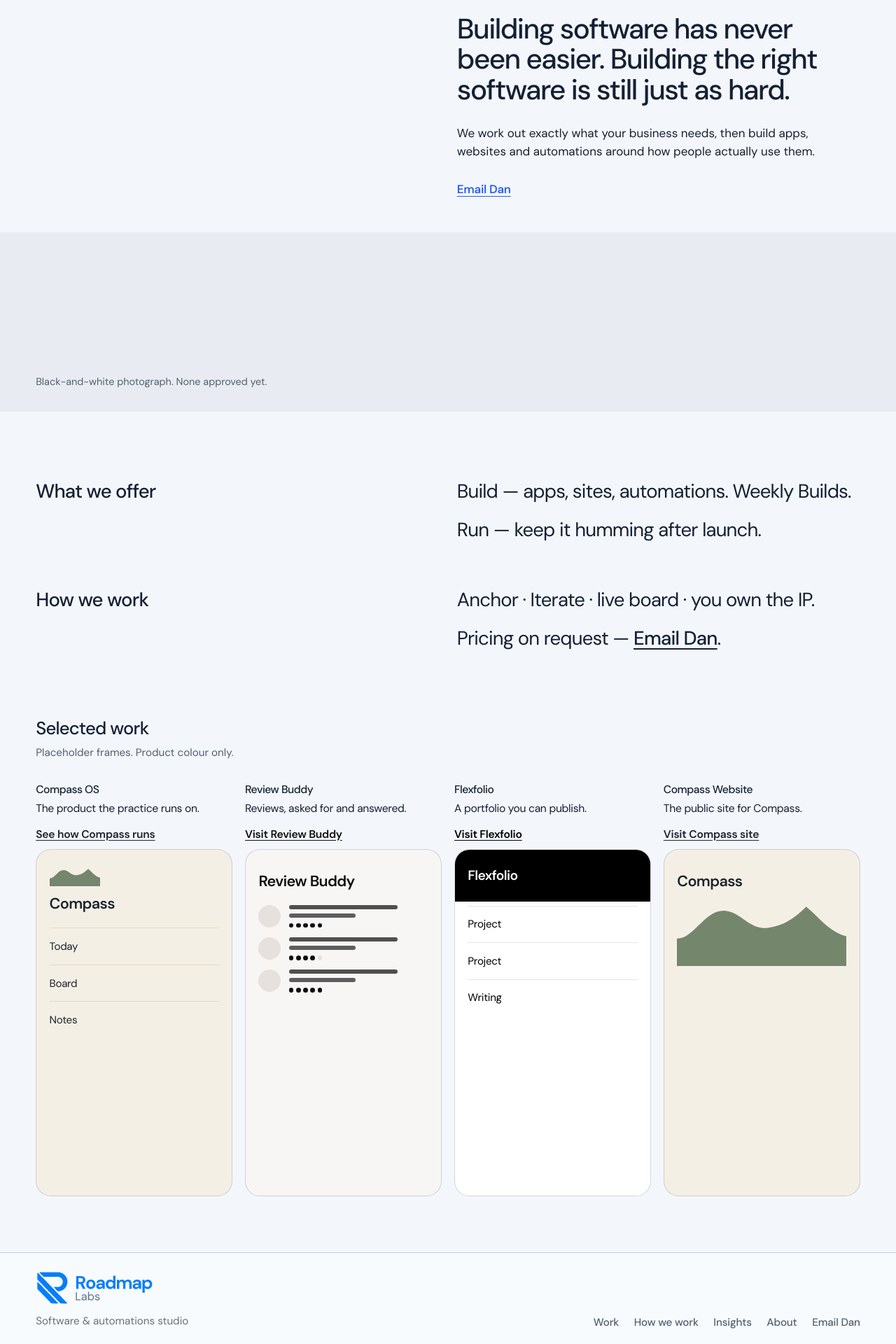
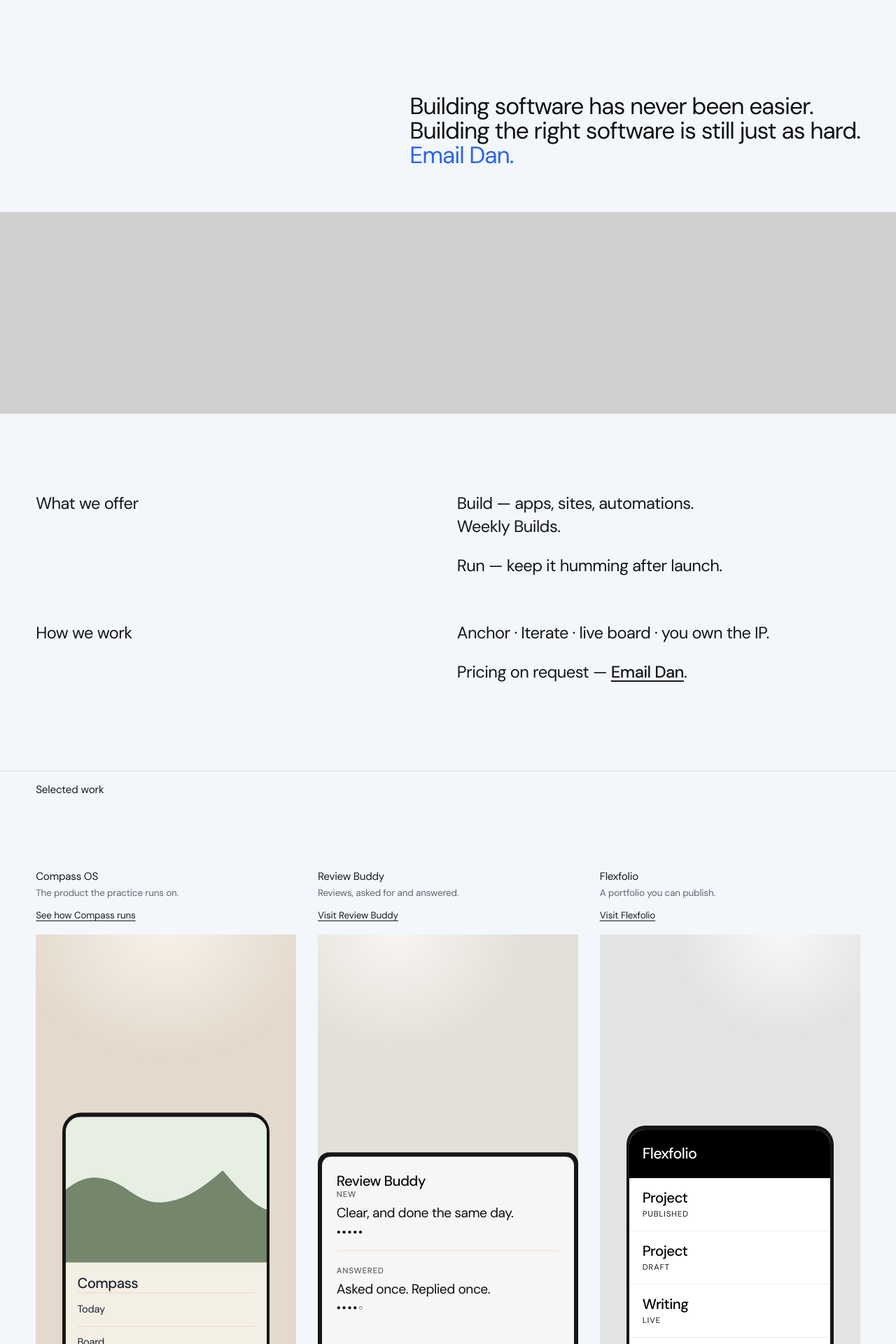
Before and after one commit to Dan-Kovac/roadmap-labs-website-, a Next.js app: page / in a window 1280 px wide. Shown: the part 200-2120 px from the top of the page at 70% size. Built offline with nearby package versions, Linux system fonts and the light colour scheme.

Commit message:
layout: lighten the fold and cut selected work to three
The thesis is three regular-weight lines with the support sentence gone, and the home strip keeps Compass OS, Review Buddy, and Flexfolio as quieter cropped panels.

Co-authored-by: Dan Kovac <Dan-Kovac@users.noreply.github.com>

```diff
--- a/app/globals.css
+++ b/app/globals.css
@@ -93,9 +93,9 @@ a {
   display: flex;
   align-items: center;
   justify-content: space-between;
-  gap: 1rem;
-  min-height: 4.25rem;
-  padding-block: 0.7rem;
+  gap: 1.5rem;
+  min-height: 3.5rem;
+  padding-block: 0.85rem;
   position: relative;
 }
 
@@ -105,7 +105,7 @@ a {
 }
 
 .logo-header {
-  width: 9.25rem;
+  width: 6.85rem;
 }
 
 .logo-footer {
@@ -122,19 +122,19 @@ a {
   display: flex;
   flex-wrap: wrap;
   align-items: center;
-  gap: 0.35rem 1.35rem;
+  gap: 0.25rem 2.05rem;
   margin: 0;
   padding: 0;
 }
 
 .nav a {
   font-family: var(--rl-font-ui);
-  font-size: 0.95rem;
-  font-weight: 500;
+  font-size: 0.9rem;
+  font-weight: 400;
   letter-spacing: -0.011em;
   line-height: 1.3;
   text-decoration: none;
-  color: var(--rl-ink);
+  color: #1a1a1a;
 }
 
 .nav a[aria-current="page"] {
@@ -163,9 +163,9 @@ a {
   align-items: center;
   min-height: 44px;
   padding-inline: 0.2rem;
-  color: var(--rl-ink);
-  font-size: 0.95rem;
-  font-weight: 500;
+  color: #1a1a1a;
+  font-size: 0.9rem;
+  font-weight: 400;
   letter-spacing: -0.011em;
   text-decoration: none;
   white-space: nowrap;
@@ -184,8 +184,8 @@ a {
   background: transparent;
   color: var(--rl-ink);
   font: inherit;
-  font-size: 0.95rem;
-  font-weight: 500;
+  font-size: 0.9rem;
+  font-weight: 400;
   min-height: 44px;
   min-width: 44px;
   padding: 0 0.35rem;
@@ -249,79 +249,59 @@ a.rl-btn-secondary:focus-visible {
 }
 
 .fold {
-  display: grid;
-  grid-template-columns: minmax(0, 1fr) minmax(16rem, 36rem);
-  column-gap: clamp(2rem, 6vw, 5rem);
-  align-items: end;
-  min-height: clamp(26rem, 58vh, 38rem);
-  padding: clamp(2.5rem, 7vh, 4.5rem) var(--page-pad) clamp(2rem, 5vh, 3.25rem);
+  display: flex;
+  justify-content: flex-end;
+  align-items: flex-end;
+  min-height: clamp(20rem, 54vh, 36rem);
+  padding: clamp(5rem, 14vh, 9rem) var(--page-pad) clamp(3.25rem, 8vh, 5.25rem);
   background: var(--rl-bg);
 }
 
 .fold-copy {
-  grid-column: 2;
-  min-width: 0;
-}
-
-.fold h1 {
   margin: 0;
   max-width: 100%;
   font-family: var(--rl-font-ui);
-  font-size: clamp(2.05rem, 3.15vw, 3.45rem);
-  font-weight: 500;
-  letter-spacing: -0.038em;
-  line-height: 1.08;
-  color: var(--rl-navy);
-  text-wrap: pretty;
+  font-weight: 400;
 }
 
-.fold-support {
-  margin: 1.65rem 0 0;
-  max-width: 34rem;
-  font-size: 1.0625rem;
+.fold-line {
+  display: block;
+  color: #111111;
+  font-size: clamp(1.5rem, 2.62vw, 2.45rem);
   font-weight: 400;
-  line-height: 1.55;
-  color: var(--rl-ink);
+  letter-spacing: -0.032em;
+  line-height: 1.05;
 }
 
 .fold-cta {
-  display: inline-flex;
-  align-items: center;
-  min-height: 44px;
-  margin-top: 1.15rem;
+  width: fit-content;
+  margin-top: 0;
   color: var(--rl-blue);
-  font-size: 1.05rem;
-  font-weight: 600;
-  letter-spacing: -0.015em;
-  text-decoration: underline;
-  text-decoration-thickness: 1px;
-  text-underline-offset: 0.22em;
+  font-weight: 400;
+  text-decoration: none;
 }
 
 .fold-cta:hover,
 .fold-cta:focus-visible {
-  color: var(--rl-blue-deep);
+  text-decoration: underline;
+  text-decoration-thickness: 1px;
+  text-underline-offset: 0.14em;
 }
 
 .bleed {
-  display: flex;
-  align-items: flex-end;
-  min-height: clamp(11rem, 32vh, 20rem);
-  padding: clamp(1.25rem, 3vw, 2rem) var(--page-pad);
-  background: color-mix(in srgb, var(--rl-ink) 5%, var(--rl-bg));
+  min-height: clamp(12rem, 36vh, 24rem);
+  background: #cfcfcf;
 }
 
-.bleed p {
-  margin: 0;
-  max-width: 28rem;
-  font-size: 0.9rem;
-  line-height: 1.45;
-  color: var(--rl-muted);
+@media (min-width: 900px) {
+  .fold-line {
+    white-space: nowrap;
+  }
 }
 
 .offer {
   scroll-margin-top: 1.25rem;
-  padding-block: clamp(4.5rem, 12vh, 8rem);
+  padding-block: clamp(5.5rem, 14vh, 9.5rem);
 }
 
 .offer-row {
@@ -339,22 +319,21 @@ a.rl-btn-secondary:focus-visible {
 .offer h2,
 .offer-copy p {
   margin: 0;
-  max-width: 22em;
-  font-size: clamp(1.3rem, 2.15vw, 1.8rem);
+  max-width: 20em;
+  font-size: clamp(1.25rem, 1.85vw, 1.7rem);
   font-weight: 400;
-  letter-spacing: -0.03em;
-  line-height: 1.32;
-  color: var(--rl-navy);
+  letter-spacing: -0.024em;
+  line-height: 1.38;
+  color: #161616;
   text-wrap: pretty;
 }
 
 .offer h2 {
-  font-weight: 500;
   max-width: 8em;
 }
 
 .offer-copy p + p {
-  margin-top: 1.15rem;
+  margin-top: 1.45rem;
 }
 
 .offer-copy a {
@@ -364,58 +343,61 @@ a.rl-btn-secondary:focus-visible {
 }
 
 .work {
-  padding: 0 var(--page-pad) clamp(4.5rem, 10vh, 7rem);
+  border-top: 1px solid color-mix(in srgb, #111111 12%, transparent);
+  margin-top: clamp(0.25rem, 1.5vh, 1rem);
+  padding: 1.05rem var(--page-pad) clamp(4rem, 8vh, 5.5rem);
 }
 
-.work-intro h2,
-.work-panel h3,
-.placeholder h1 {
+.work h2 {
+  margin: 0;
   font-family: var(--rl-font-ui);
-  font-weight: 500;
-  letter-spacing: -0.03em;
-  color: var(--rl-navy);
-}
-
-.work-intro h2 {
-  margin: 0;
-  font-size: clamp(1.3rem, 2vw, 1.7rem);
-  line-height: 1.2;
-}
-
-.work-intro p {
-  margin: 0.45rem 0 0;
-  max-width: 36rem;
   font-size: 0.95rem;
-  line-height: 1.45;
-  color: var(--rl-muted);
+  font-weight: 400;
+  letter-spacing: -0.011em;
+  line-height: 1.3;
+  color: #1a1a1a;
 }
 
 .work-strip {
   display: grid;
-  grid-template-columns: repeat(4, minmax(0, 1fr));
-  gap: clamp(0.85rem, 1.4vw, 1.35rem);
-  margin: clamp(1.75rem, 4vh, 2.5rem) 0 0;
+  grid-template-columns: repeat(3, minmax(0, 1fr));
+  gap: clamp(1.35rem, 2.4vw, 2.25rem);
+  margin: clamp(4.75rem, 13vh, 8.5rem) 0 0;
   padding: 0;
   list-style: none;
 }
 
 .work-copy h3 {
   margin: 0;
-  font-size: 0.98rem;
+  font-size: 0.95rem;
+  font-weight: 400;
+  letter-spacing: -0.015em;
   line-height: 1.3;
+  color: #1a1a1a;
 }
 
 .work-copy p {
-  margin: 0.35rem 0 0;
-  max-width: 24ch;
-  font-size: 0.98rem;
-  line-height: 1.4;
-  letter-spacing: -0.02em;
-  color: var(--rl-ink);
+  margin: 0.28rem 0 0;
+  max-width: 28ch;
+  font-size: 0.84rem;
+  font-weight: 400;
+  line-height: 1.35;
+  letter-spacing: -0.011em;
+  color: #5c6570;
 }
 
-.work-copy .platform-cta {
-  color: var(--ink);
+.platform-cta {
+  display: inline-flex;
+  align-items: center;
+  min-height: 44px;
+  margin-top: 0.05rem;
+  color: #1a1a1a;
+  font-size: 0.84rem;
+  font-weight: 400;
+  letter-spacing: -0.011em;
+  text-decoration: underline;
+  text-decoration-thickness: 1px;
+  text-underline-offset: 0.2em;
 }
 
 .work-panel-compass-os,
@@ -439,166 +421,175 @@ a.rl-btn-secondary:focus-visible {
   --screen: #ffffff;
   --ink: #000000;
   --hill: #000000;
-  --rule: #e6e6e6;
+  --rule: #ececec;
   --soft: #3a3a3a;
 }
 
-.panel {
+.scene {
   display: flex;
-  flex-direction: column;
-  min-height: clamp(28rem, 62vh, 38rem);
+  align-items: flex-end;
+  justify-content: center;
+  min-height: clamp(34rem, 74vh, 48rem);
+  margin-top: 0.35rem;
   overflow: hidden;
-  border: 1px solid color-mix(in srgb, var(--ink) 16%, transparent);
-  border-radius: 1.35rem;
+}
+
+.scene-compass-os {
+  background:
+    radial-gradient(80% 42% at 50% 0%, #f6f1e8 0%, transparent 72%),
+    #e3d9cc;
+}
+
+.scene-review-buddy {
+  background:
+    radial-gradient(70% 40% at 30% 0%, #f7f5f2 0%, transparent 70%),
+    #e4dfd8;
+}
+
+.scene-flexfolio {
+  background:
+    radial-gradient(60% 36% at 70% 0%, #f7f7f7 0%, transparent 68%),
+    #e3e3e3;
+}
+
+.phone {
+  width: min(82%, 18.5rem);
+  padding: 0.38rem 0.28rem 0;
+  border-radius: 1.7rem 1.7rem 0 0;
+  background: #161616;
+  transform: translateY(42%);
+}
+
+.phone-wide {
+  width: 116%;
+  padding: 0.38rem 0.38rem 0;
+  border-radius: 1rem 1rem 0 0;
+  transform: translateY(28%);
+}
+
+.phone-screen {
+  overflow: hidden;
+  border-radius: 1.35rem 1.35rem 0 0;
   background: var(--screen);
   color: var(--ink);
 }
 
-.panel-ui {
-  flex: 1;
-  min-height: 18rem;
+.phone-wide .phone-screen {
+  border-radius: 0.8rem 0.8rem 0 0;
 }
 
-.platform-cta {
-  display: inline-flex;
-  align-items: center;
-  min-height: 44px;
-  margin-top: 0.2rem;
-  color: var(--ink);
-  font-size: 0.98rem;
-  font-weight: 600;
-  letter-spacing: -0.015em;
-  text-decoration: underline;
-  text-underline-offset: 0.18em;
+.screen {
+  min-height: 34rem;
 }
 
-.ui-os,
-.ui-rb,
-.ui-site {
+.screen-compass {
   display: flex;
   flex-direction: column;
-  height: 100%;
-  padding: 1.25rem 1.15rem 0;
+  min-height: 36rem;
+  background: var(--screen);
 }
 
-.ui-word {
-  margin: 0.85rem 0 0;
+.screen-hero {
+  display: flex;
+  align-items: flex-end;
+  min-height: 13rem;
+  overflow: hidden;
+  background: #e7efe3;
+}
+
+.screen-hill {
+  display: block;
+  width: 150%;
+  height: auto;
+  margin-bottom: -1px;
+  margin-left: -22%;
+  color: var(--hill);
+}
+
+.screen-sheet {
+  padding: 1.2rem 1.05rem 2.5rem;
+}
+
+.screen-name {
+  margin: 0;
+  font-size: 1.28rem;
+  font-weight: 500;
+  letter-spacing: -0.03em;
+  line-height: 1.15;
+}
+
+.screen-line {
+  margin: 0;
+  padding-block: 0.72rem;
+  border-top: 1px solid var(--rule);
+  font-size: 0.92rem;
+  letter-spacing: -0.02em;
+}
+
+.screen-sheet .screen-line:first-of-type {
+  margin-top: 0.85rem;
+}
+
+.screen-reviews {
+  min-height: 24rem;
+  padding: 1.5rem 1.3rem 2.5rem;
+  background: var(--screen);
+}
+
+.review-card + .review-card {
+  margin-top: 1.35rem;
+  padding-top: 1.35rem;
+  border-top: 1px solid var(--rule);
+}
+
+.screen-kicker {
+  margin: 0;
+  font-size: 0.72rem;
+  font-weight: 500;
+  letter-spacing: 0.06em;
+  line-height: 1.3;
+  text-transform: uppercase;
+  color: var(--soft);
+}
+
+.screen-quote {
+  margin: 0.4rem 0 0;
+  font-size: 1.2rem;
+  font-weight: 400;
+  letter-spacing: -0.025em;
+  line-height: 1.28;
+}
+
+.screen-stars {
+  margin: 0.55rem 0 0;
+  font-size: 0.62rem;
+  letter-spacing: 0.18em;
+  line-height: 1;
+}
+
+.screen-flex {
+  min-height: 34rem;
+  background: var(--screen);
+}
+
+.flex-mark {
+  margin: 0;
+  padding: 1.45rem 1.15rem 1.35rem;
+  background: #000000;
+  color: #ffffff;
   font-size: 1.35rem;
-  font-weight: 600;
+  font-weight: 500;
   letter-spacing: -0.03em;
   line-height: 1.1;
 }
 
-.ui-hill {
-  display: block;
-  width: 4.5rem;
-  height: auto;
-  color: var(--hill);
+.flex-piece {
+  padding: 1.05rem 1.15rem 0.95rem;
+  border-bottom: 1px solid var(--rule);
 }
 
-.ui-hill-lg {
-  width: 100%;
-  margin-top: auto;
-}
-
-.ui-list,
-.ui-reviews,
-.ui-flex-list {
-  margin: 1.35rem 0 0;
-  padding: 0;
-  list-style: none;
-}
-
-.ui-list li,
-.ui-flex-list li {
-  padding-block: 0.85rem;
-  border-top: 1px solid var(--rule);
-  font-size: 0.95rem;
-  letter-spacing: -0.02em;
-}
-
-.ui-reviews {
-  display: flex;
-  flex-direction: column;
-  gap: 0.85rem;
-}
-
-.ui-reviews li {
-  display: grid;
-  grid-template-columns: 2rem 1fr;
-  gap: 0.7rem;
-  align-items: center;
-}
-
-.ui-avatar {
-  width: 2rem;
-  height: 2rem;
-  border-radius: 999px;
-  background: var(--rule);
-}
-
-.ui-copy {
-  display: flex;
-  flex-direction: column;
-  gap: 0.35rem;
-}
-
-.ui-line {
-  display: block;
-  width: 78%;
-  height: 0.38rem;
-  border-radius: 999px;
-  background: color-mix(in srgb, var(--ink) 72%, var(--screen));
-}
-
-.ui-line-short {
-  width: 48%;
-  background: var(--soft);
-}
-
-.ui-stars {
-  display: flex;
-  gap: 0.22rem;
-  margin-top: 0.15rem;
-}
-
-.ui-stars span {
-  width: 0.42rem;
-  height: 0.42rem;
-  border-radius: 999px;
-  background: var(--rule);
-}
-
-.ui-stars span.is-on {
-  background: var(--ink);
-}
-
-.ui-flex {
-  display: flex;
-  flex-direction: column;
-  height: 100%;
-}
-
-.ui-flex-bar {
-  padding: 1.35rem 1.15rem;
-  background: #000000;
-  color: #ffffff;
-  font-size: 1.2rem;
-  font-weight: 600;
-  letter-spacing: -0.03em;
-}
-
-.ui-flex-list {
-  margin: 0;
-  padding: 0.35rem 1.15rem 0;
-}
-
-.ui-site {
-  min-height: 100%;
-}
-
-.ui-site .ui-hill-lg {
-  margin-top: auto;
+.flex-piece .screen-kicker {
+  margin-top: 0.28rem;
 }
 
 .kicker,
@@ -666,48 +657,32 @@ a.rl-btn-secondary:focus-visible {
     font-size: 1.05rem;
   }
 
-  .work-strip {
-    display: flex;
-    gap: 1rem;
-    overflow-x: auto;
-    scroll-snap-type: x mandatory;
-    padding-bottom: 0.35rem;
-  }
-
-  .work-panel {
-    flex: 0 0 min(72vw, 20rem);
-    scroll-snap-align: start;
-  }
 }
 
 @media (max-width: 700px) {
   .logo-header {
-    width: 7.6rem;
+    width: 6.4rem;
   }
 
   .fold {
-    grid-template-columns: 1fr;
-    align-items: start;
+    align-items: flex-start;
+    justify-content: flex-start;
     min-height: 0;
-    padding-top: 2.4rem;
-    padding-bottom: 2.5rem;
+    padding-top: 2.6rem;
+    padding-bottom: 2.35rem;
   }
 
   .fold-copy {
-    grid-column: 1;
+    width: 100%;
   }
 
-  .fold h1 {
-    font-size: clamp(2rem, 8vw, 2.35rem);
-  }
-
-  .fold-support {
-    margin-top: 1.25rem;
+  .fold-line {
+    font-size: clamp(1.38rem, 6.5vw, 1.7rem);
+    white-space: normal;
   }
 
   .bleed {
-    min-height: 7.5rem;
-    align-items: center;
+    min-height: 11rem;
   }
 
   .offer {
@@ -731,14 +706,22 @@ a.rl-btn-secondary:focus-visible {
     scroll-snap-type: none;
   }
 
-  .work-panel {
-    flex: none;
-    scroll-snap-align: none;
+  .work-strip {
+    gap: 2.75rem;
   }
 
-  .panel {
-    max-width: 22rem;
-    min-height: 30rem;
+  .scene {
+    min-height: 32rem;
+  }
+
+  .phone {
+    width: min(72%, 16rem);
+    transform: translateY(36%);
+  }
+
+  .phone-wide {
+    width: 108%;
+    transform: translateY(24%);
   }
 
   .site-footer .site-bar {
--- a/app/page.tsx
+++ b/app/page.tsx
@@ -5,30 +5,22 @@ import { contactHref } from "@/lib/site";
 
 export const metadata: Metadata = {
   description:
-    "We work out exactly what your business needs, then build apps, websites and automations around how people actually use them.",
+    "Building software has never been easier. Building the right software is still just as hard.",
 };
 
 export default function HomePage() {
   return (
     <div className="home">
       <section className="fold" aria-labelledby="fold-title">
-        <div className="fold-copy">
-          <h1 id="fold-title">
-            Building software has never been easier. Building the right software
-            is still just as hard.
-          </h1>
-          <p className="fold-support">
-            We work out exactly what your business needs, then build apps, websites
-            and automations around how people actually use them.
-          </p>
-          <a className="fold-cta" href={contactHref}>
-            Email Dan
+        <h1 className="fold-copy" id="fold-title">
+          <span className="fold-line">Building software has never been easier.</span>
+          <span className="fold-line">Building the right software is still just as hard.</span>
+          <a className="fold-line fold-cta" href={contactHref}>
+            Email Dan.
           </a>
-        </div>
+        </h1>
       </section>
-      <section className="bleed" aria-label="Photograph">
-        <p>Black-and-white photograph. None approved yet.</p>
-      </section>
+      <div className="bleed" aria-hidden="true" />
       <OfferStrip />
       <SelectedWork />
     </div>
--- a/components/selected-work.tsx
+++ b/components/selected-work.tsx
@@ -1,111 +1,108 @@
+import type { ReactNode } from "react";
 import Link from "next/link";
-import { selectedWork, type WorkFrame } from "@/lib/selected-work";
+import { homeWork } from "@/lib/selected-work";
 
-function Hill({ className }: { className?: string }) {
+function Hill() {
   return (
-    <svg className={className} viewBox="0 0 160 72" aria-hidden="true">
+    <svg className="screen-hill" viewBox="0 0 200 90" aria-hidden="true">
       <path
         fill="currentColor"
-        d="M0 72V46c16 1 26-28 46-26 16 2 22 18 40 16 14-2 24-8 36-20 12 10 22 24 38 28v28H0Z"
+        d="M0 90V52c22 2 34-34 62-32 24 2 30 22 54 20 18-2 32-12 48-26 12 14 24 28 36 32v44H0Z"
       />
     </svg>
   );
 }
 
-function CompassOs() {
+function Phone({ children, wide = false }: { children: ReactNode; wide?: boolean }) {
   return (
-    <div className="ui-os">
-      <Hill className="ui-hill" />
-      <p className="ui-word">Compass</p>
-      <ul className="ui-list">
-        <li>Today</li>
-        <li>Board</li>
-        <li>Notes</li>
-      </ul>
+    <div className={wide ? "phone phone-wide" : "phone"}>
+      <div className="phone-screen">{children}</div>
     </div>
   );
 }
 
-function Stars({ filled }: { filled: number }) {
+function CompassOs() {
   return (
-    <span className="ui-stars">
-      {Array.from({ length: 5 }, (_, index) => (
-        <span key={index} className={index < filled ? "is-on" : undefined} />
-      ))}
-    </span>
-  );
-}
-
-function ReviewRow({ filled }: { filled: number }) {
-  return (
-    <li>
-      <span className="ui-avatar" />
-      <span className="ui-copy">
-        <span className="ui-line" />
-        <span className="ui-line ui-line-short" />
-        <Stars filled={filled} />
-      </span>
-    </li>
+    <Phone>
+      <div className="screen screen-compass">
+        <div className="screen-hero">
+          <Hill />
+        </div>
+        <div className="screen-sheet">
+          <p className="screen-name">Compass</p>
+          <p className="screen-line">Today</p>
+          <p className="screen-line">Board</p>
+          <p className="screen-line">Notes</p>
+        </div>
+      </div>
+    </Phone>
   );
 }
 
 function ReviewBuddy() {
   return (
-    <div className="ui-rb">
-      <p className="ui-word">Review Buddy</p>
-      <ul className="ui-reviews">
-        <ReviewRow filled={5} />
-        <ReviewRow filled={4} />
-        <ReviewRow filled={5} />
-      </ul>
-    </div>
+    <Phone wide>
+      <div className="screen screen-reviews">
+        <p className="screen-name">Review Buddy</p>
+        <div className="review-card">
+          <p className="screen-kicker">New</p>
+          <p className="screen-quote">Clear, and done the same day.</p>
+          <p className="screen-stars" aria-hidden="true">
+            ●●●●●
+          </p>
+        </div>
+        <div className="review-card">
+          <p className="screen-kicker">Answered</p>
+          <p className="screen-quote">Asked once. Replied once.</p>
+          <p className="screen-stars" aria-hidden="true">
+            ●●●●○
+          </p>
+        </div>
+      </div>
+    </Phone>
   );
 }
 
 function Flexfolio() {
   return (
-    <div className="ui-flex">
-      <div className="ui-flex-bar">Flexfolio</div>
-      <ul className="ui-flex-list">
-        <li>Project</li>
-        <li>Project</li>
-        <li>Writing</li>
-      </ul>
-    </div>
+    <Phone>
+      <div className="screen screen-flex">
+        <p className="flex-mark">Flexfolio</p>
+        <div className="flex-piece">
+          <p className="screen-name">Project</p>
+          <p className="screen-kicker">Published</p>
+        </div>
+        <div className="flex-piece">
+          <p className="screen-name">Project</p>
+          <p className="screen-kicker">Draft</p>
+        </div>
+        <div className="flex-piece">
+          <p className="screen-name">Writing</p>
+          <p className="screen-kicker">Live</p>
+        </div>
+      </div>
+    </Phone>
   );
 }
 
-function CompassSite() {
-  return (
-    <div className="ui-site">
-      <p className="ui-word">Compass</p>
-      <Hill className="ui-hill ui-hill-lg" />
-    </div>
-  );
-}
-
-function Frame({ frame }: { frame: WorkFrame }) {
+function Frame({ frame }: { frame: (typeof homeWork)[number]["frame"] }) {
   if (frame === "compass-os") return <CompassOs />;
   if (frame === "review-buddy") return <ReviewBuddy />;
-  if (frame === "flexfolio") return <Flexfolio />;
-  return <CompassSite />;
+  return <Flexfolio />;
 }
 
 export function SelectedWork() {
   return (
     <section className="work" aria-labelledby="selected-work">
-      <div className="work-intro">
-        <h2 id="selected-work">Selected work</h2>
-        <p>Placeholder frames. Product colour only.</p>
-      </div>
+      <h2 id="selected-work">Selected work</h2>
       <ul className="work-strip">
-        {selectedWork.map((project) => (
+        {homeWork.map((project) => (
           <li key={project.slug} className={`work-panel work-panel-${project.frame}`}>
             <div className="work-copy">
               <h3>{project.name}</h3>
               <p>{project.job}</p>
               {project.external ? (
-                <a className="platform-cta" href={project.href}>
+                <a className="platform-cta" href={project.href} rel="noreferrer">
                   {project.cta}
                 </a>
               ) : (
@@ -114,10 +111,8 @@ export function SelectedWork() {
                 </Link>
               )}
             </div>
-            <div className="panel">
-              <div className="panel-ui" aria-hidden="true">
-                <Frame frame={project.frame} />
-              </div>
+            <div className={`scene scene-${project.frame}`}>
+              <Frame frame={project.frame} />
             </div>
           </li>
         ))}
--- a/lib/selected-work.ts
+++ b/lib/selected-work.ts
@@ -41,6 +41,8 @@ export const selectedWork = [
 
 export type WorkFrame = (typeof selectedWork)[number]["frame"];
 
+export const homeWork = selectedWork.filter((project) => project.slug !== "compass-website");
+
 export function findSelectedWork(slug: string) {
   return selectedWork.find((project) => project.slug === slug);
 }
```
